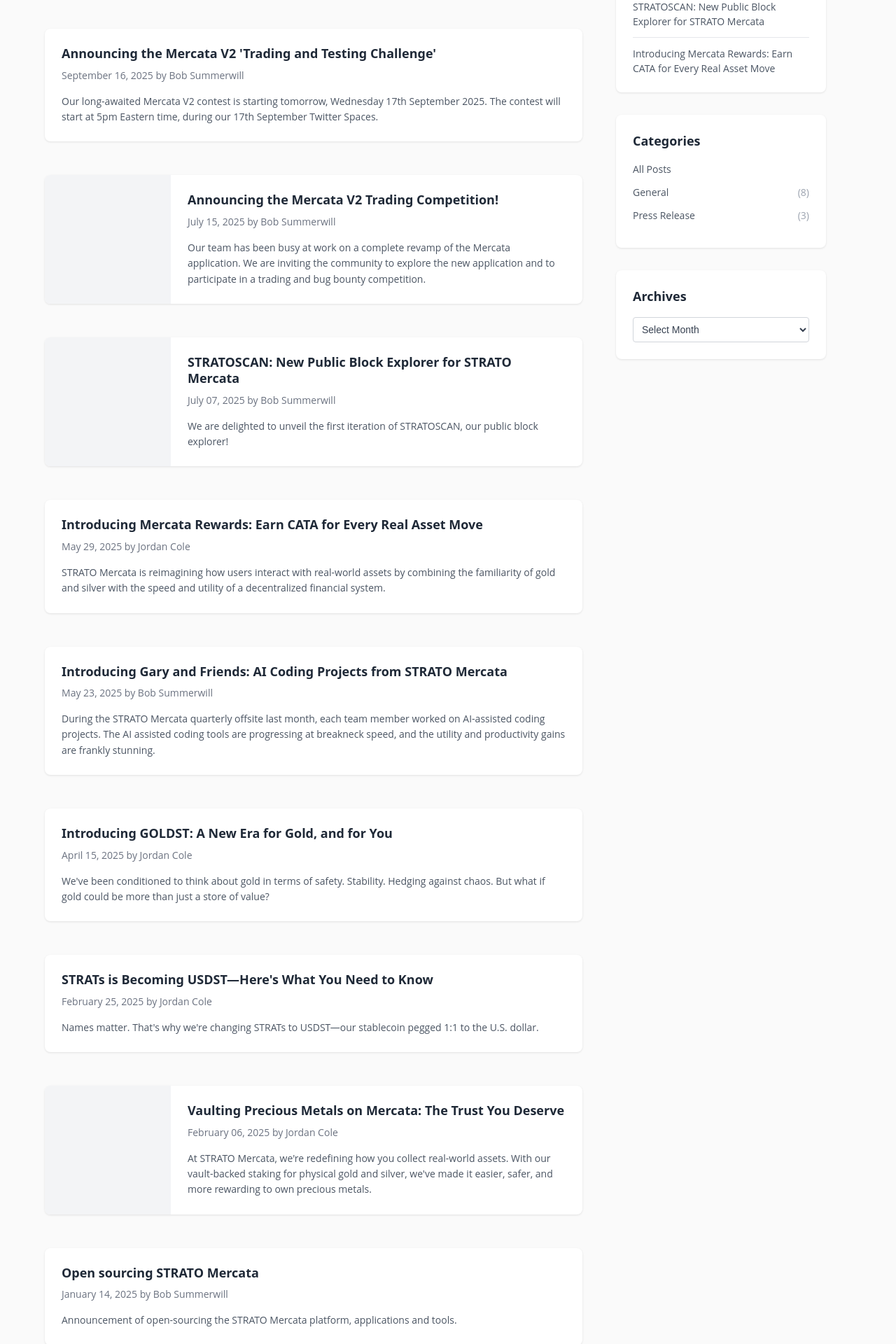
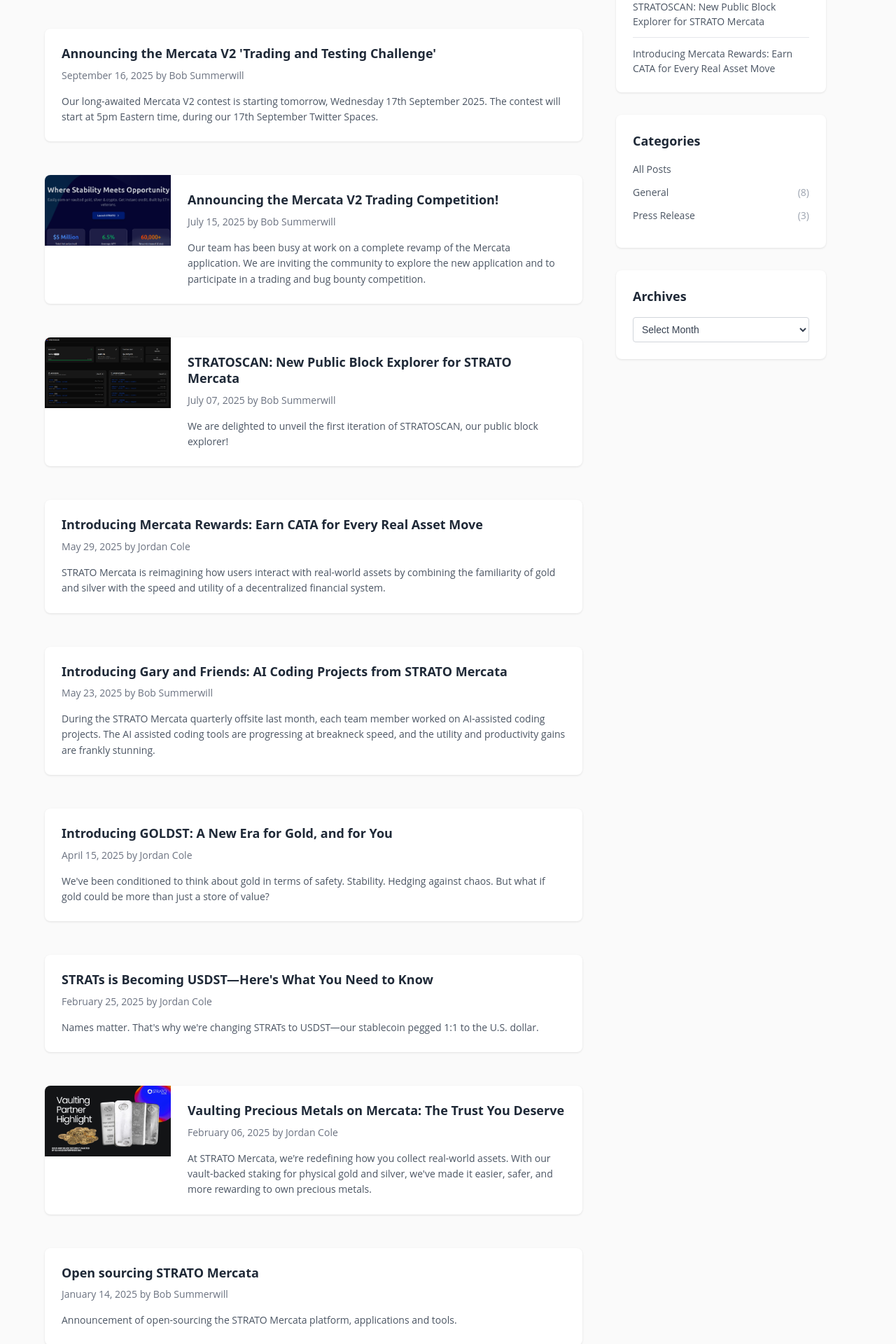
Before and after one commit to stratomercata/stratomercata-website, a Jekyll site: the page built from source/blog/index.html, in a window 1280 px wide. Shown: the part 321-2241 px from the top of the page at 70% size. Built offline with Jekyll 4.4.1, drawn with Linux system fonts in a browser that asks for light colours; comment, search, counter and statistics services are not loaded.

Commit message:
Refactor blog post thumbnail styles for improved layout and responsiveness

```diff
--- a/source/assets/css/common.css
+++ b/source/assets/css/common.css
@@ -1379,10 +1379,17 @@
   background: #f3f4f6;
 }
 
-.blog-post-thumbnail img {
+.blog-post-thumbnail a {
   position: absolute;
   top: 0;
   left: 0;
+  width: 100%;
+  height: 100%;
+  display: block;
+}
+
+.blog-post-thumbnail img {
+  display: block;
   width: 100%;
   height: 100%;
   object-fit: cover;
@@ -1686,15 +1693,29 @@
   .video-thumbnail,
   .blog-post-thumbnail {
     width: 180px;
+    height: 101px;
     padding-bottom: 0;
-    height: auto;
-    min-height: 101px;
+    flex-shrink: 0;
+    overflow: hidden;
+    background: #f3f4f6;
   }
 
   .video-thumbnail a,
   .blog-post-thumbnail a {
-    position: relative;
-    padding-bottom: 56.25%;
+    display: block;
+    width: 100%;
+    height: 100%;
+  }
+
+  .blog-post-thumbnail img,
+  .video-thumbnail img {
+    display: block;
+    width: 100%;
+    height: 100%;
+    max-width: none;
+    max-height: none;
+    object-fit: cover;
+    object-position: center;
   }
 
   .video-info,
```
